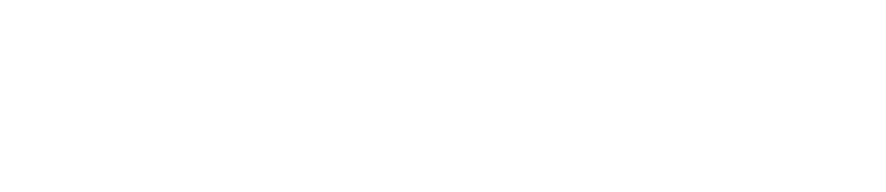
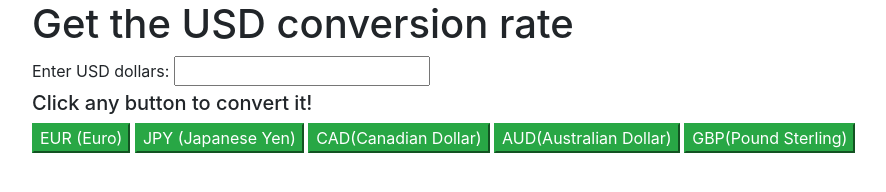
Before and after one commit to Gengur123/Currency-Exchanger, a website built with webpack: page src/index.html in a window 1280 px wide. Shown: the whole page, without its empty margins (53-939 px from the left). Built offline with nearby package versions, Linux system fonts and the light colour scheme.

Commit message:
Added HTML buttons with no functions yet

```diff
--- a/src/index.html
+++ b/src/index.html
@@ -1,9 +1,21 @@
 <!DOCTYPE html>
-<html lang="en">
+<html lang="en-US">
 <head>
-  <title>Document</title>
+  <title>Currency Exchanger</title>
 </head>
 <body>
+  <div class="container">
+    <h1>Get the USD conversion rate</h1>
+    <label for="usd">Enter USD dollars: </label>
+    <input id="usd" type="text">
+    <h5>Click any button to convert it!</h5>
+    <button class="btn-success" id="eur">EUR (Euro)</button>
+    <button class="btn-success" id="jpy">JPY (Japanese Yen)</button>
+    <button class="btn-success" id="cad">CAD(Canadian Dollar)</button>
+    <button class="btn-success" id="aud">AUD(Australian Dollar)</button>
+    <button class="btn-success" id="cad">GBP(Pound Sterling)</button>
+    <div class="conversion"></div>
+  </div>
 
 </body>
 </html>
```
